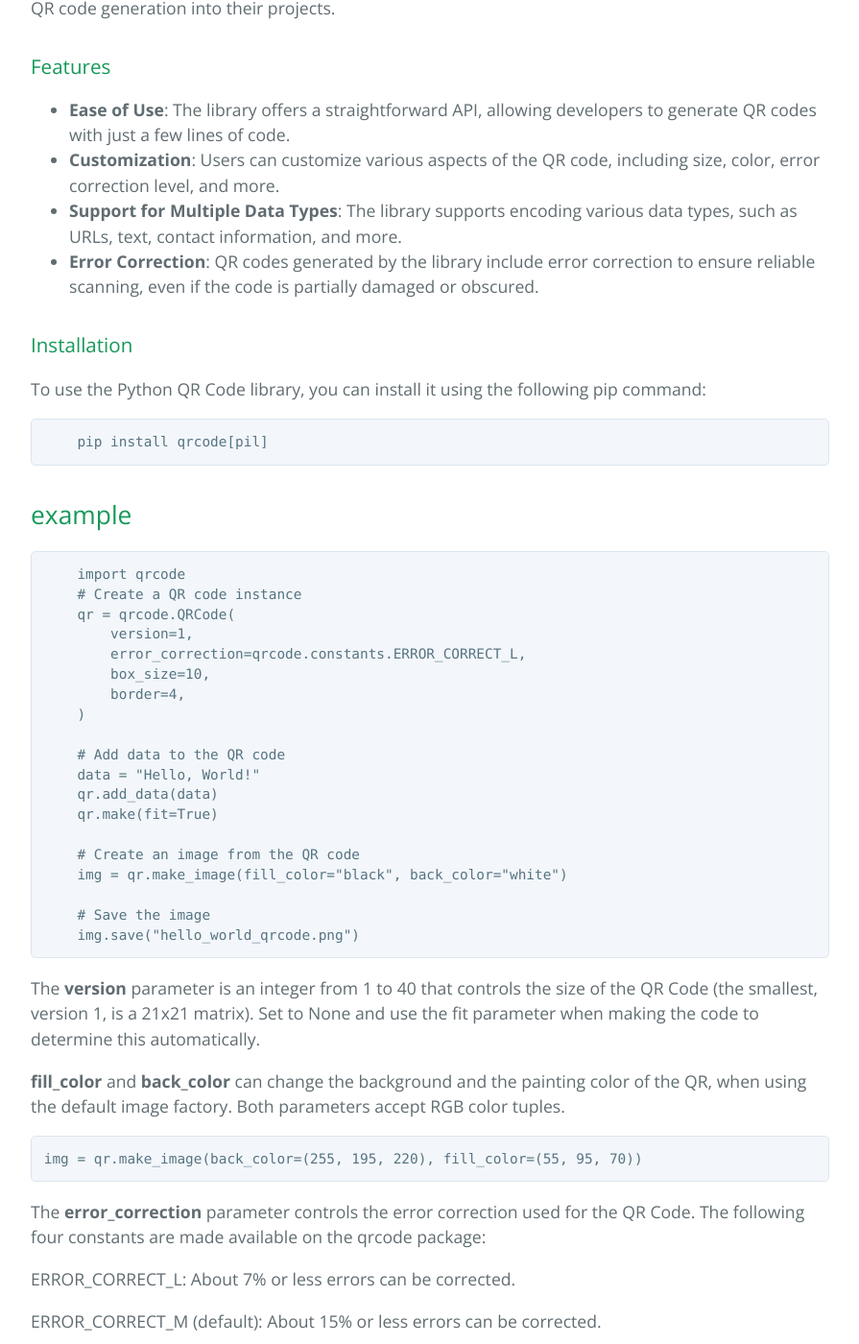
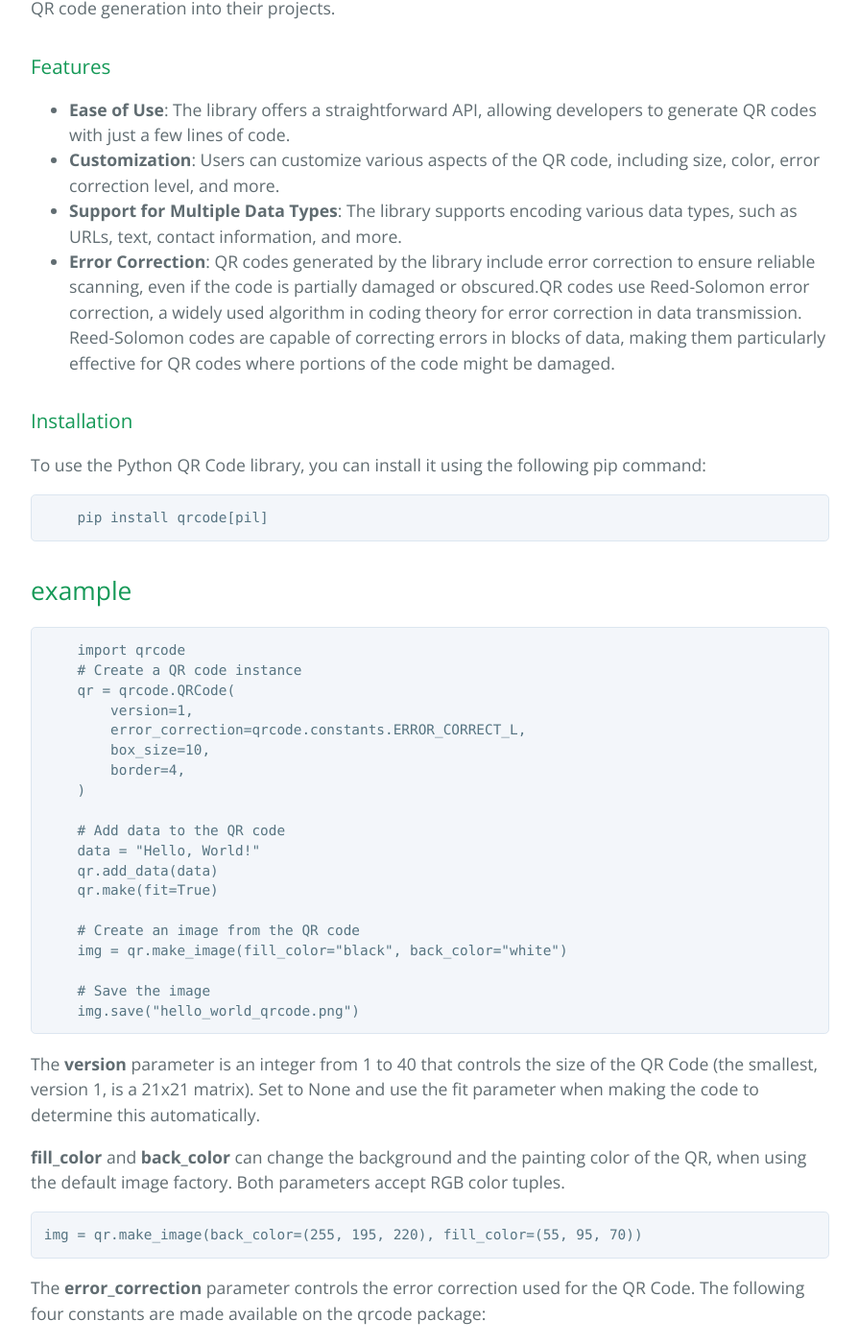
Before and after one commit to learning-software-engineering/learning-software-engineering.github.io, a Jekyll site: the page built from Topics/Tech_Stacks/QRcode.md, in a window 1280 px wide and 1400 px high, scrolled down 1708 px. Shown: the whole window at 96% size, without its empty margins (192-1087 px from the left). Built offline with Jekyll 4.4.1, drawn with Linux system fonts in a browser that asks for light colours; our own code applies the rules of GitHub Pages for plain Markdown files; some of the changed text lies outside the part shown.

Commit message:
Add more detail about error correction

```diff
--- a/Topics/Tech_Stacks/QRcode.md
+++ b/Topics/Tech_Stacks/QRcode.md
@@ -35,7 +35,7 @@ The Python QR Code library is a versatile and easy-to-use tool for generating QR
 - **Ease of Use**: The library offers a straightforward API, allowing developers to generate QR codes with just a few lines of code.
 - **Customization**: Users can customize various aspects of the QR code, including size, color, error correction level, and more.
 - **Support for Multiple Data Types**: The library supports encoding various data types, such as URLs, text, contact information, and more.
-- **Error Correction**: QR codes generated by the library include error correction to ensure reliable scanning, even if the code is partially damaged or obscured.
+- **Error Correction**: QR codes generated by the library include error correction to ensure reliable scanning, even if the code is partially damaged or obscured.QR codes use Reed-Solomon error correction, a widely used algorithm in coding theory for error correction in data transmission. Reed-Solomon codes are capable of correcting errors in blocks of data, making them particularly effective for QR codes where portions of the code might be damaged.
 
 ### Installation
 
@@ -88,6 +88,6 @@ ERROR_CORRECT_Q: About 25% or less errors can be corrected.
 
 ERROR_CORRECT_H: About 30% or less errors can be corrected.
 
-The box_size parameter controls how many pixels each “box” of the QR code is.
+The **box_size** parameter controls how many pixels each “box” of the QR code is.
 
-The border parameter controls how many boxes thick the border should be (the default is 4, which is the minimum according to the specs).
+The **border** parameter controls how many boxes thick the border should be (the default is 4, which is the minimum according to the specs).
```
